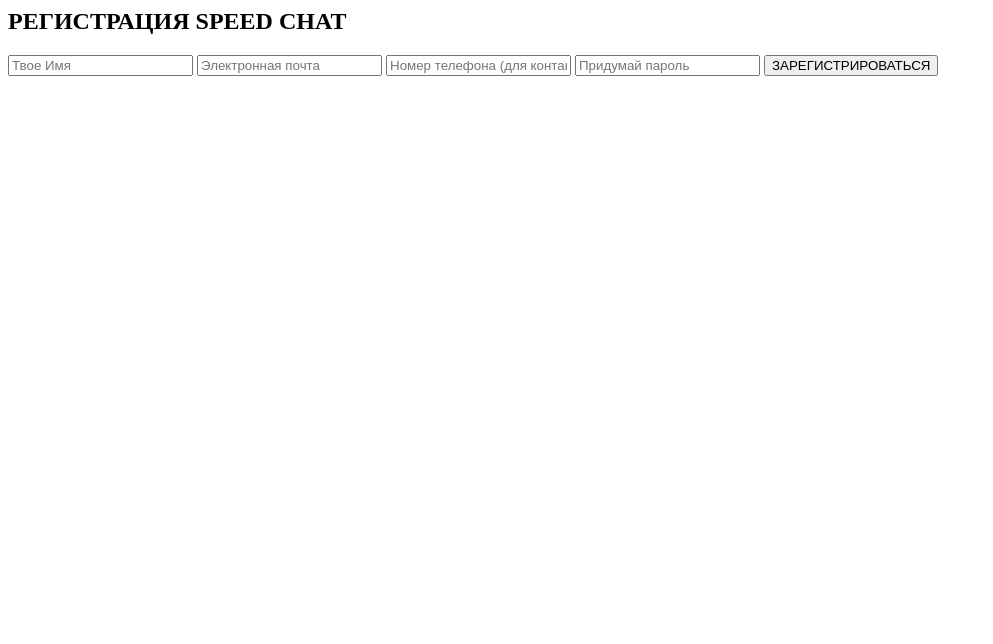
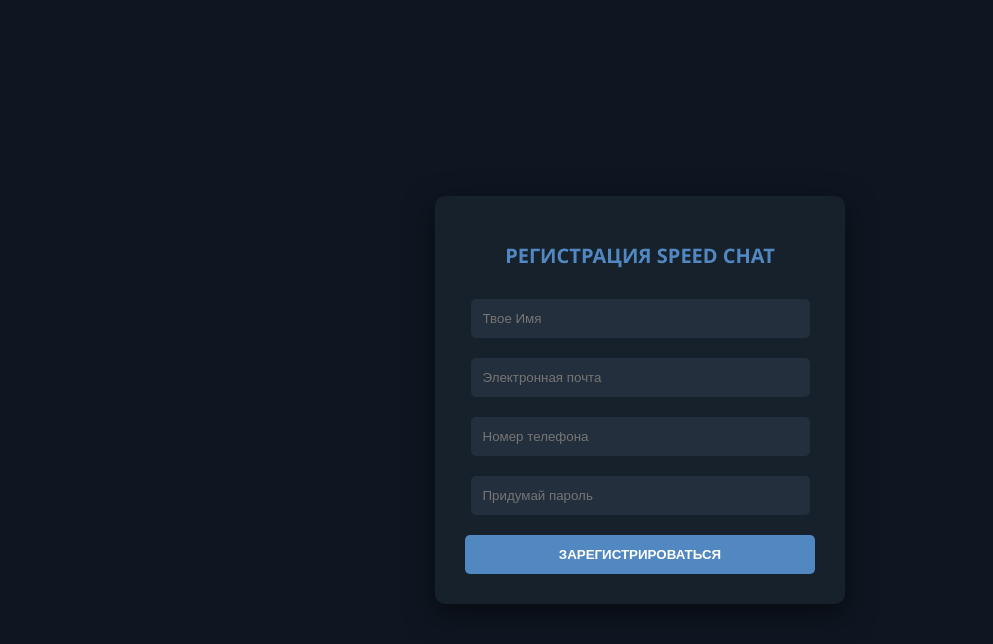
Before and after one commit to nktm068-sudo/SpeedChat, a plain HTML site: page index.html in a window 1280 px wide. Both pictures are taken after a click on the button "ЗАРЕГИСТРИРОВАТЬСЯ". Shown: the whole page, without its empty margins (0-993 px from the left). Drawn offline with Linux system fonts and the light colour scheme.

Commit message:
Update index.html

```diff
--- a/index.html
+++ b/index.html
@@ -1,21 +1,105 @@
+<!DOCTYPE html>
+<html lang="ru">
+<head>
+    <meta charset="UTF-8">
+    <meta name="viewport" content="width=device-width, initial-scale=1.0">
+    <title>SPEED CHAT | ЛДФЛДФ</title>
+    <style>
+        /* 1. СТИЛЬ (TG DARK) */
+        body {
+            background-color: #0e1621;
+            color: #ffffff;
+            font-family: 'Segoe UI', Tahoma, sans-serif;
+            margin: 0;
+            display: flex;
+            justify-content: center;
+            align-items: center;
+            height: 100vh;
+        }
+        .tg-container {
+            width: 350px;
+            background: #17212b;
+            border-radius: 10px;
+            box-shadow: 0 10px 30px rgba(0,0,0,0.5);
+            padding: 30px;
+            text-align: center;
+        }
+        h2 { color: #5288c1; margin-bottom: 20px; font-size: 20px; }
+        input {
+            width: 90%;
+            padding: 12px;
+            margin: 10px 0;
+            border: none;
+            border-radius: 5px;
+            background: #242f3d;
+            color: white;
+            outline: none;
+        }
+        button {
+            width: 100%;
+            padding: 12px;
+            border: none;
+            border-radius: 5px;
+            background: #5288c1;
+            color: white;
+            font-weight: bold;
+            cursor: pointer;
+            transition: 0.3s;
+            margin-top: 10px;
+        }
+        button:hover { background: #6399d1; }
+    </style>
+</head>
+<body>
+
     <div class="tg-container" id="auth-box">
         <div id="reg-form">
             <h2>РЕГИСТРАЦИЯ SPEED CHAT</h2>
             <input type="text" id="reg-name" placeholder="Твое Имя">
             <input type="email" id="reg-email" placeholder="Электронная почта">
-        <input type="tel" id="reg-phone" placeholder="Номер телефона (для контактов)">
+            <input type="tel" id="reg-phone" placeholder="Номер телефона">
             <input type="password" id="reg-pass" placeholder="Придумай пароль">
             <button onclick="register()">ЗАРЕГИСТРИРОВАТЬСЯ</button>
         </div>
-
-    <div id="login-form" style="display:none;">
-        <h2>ВХОД</h2>
-        <input type="email" id="login-email" placeholder="Почта">
-        <input type="password" id="login-pass" placeholder="Пароль">
-        <button onclick="login()">ВОЙТИ</button>
-    </div>
     </div>
 
-<div id="chat-window" style="display:none; width: 100%; height: 100vh;">
-    <iframe src="https://smartchatfree.com" width="100%" height="100%" frameborder="0"></iframe>
+    <!-- ОКНО ЧАТА -->
+    <div id="chat-window" style="display:none; width: 100%; height: 100vh; background: #0e1621;">
+        <h3 id="welcome-user" style="text-align: center; color: #5288c1; padding-top: 20px;"></h3>
+        <iframe src="https://smartchatfree.com" width="100%" height="85%" frameborder="0"></iframe>
     </div>
+
+    <script>
+        /* 2. МОЗГИ (ЛДФЛДФ + АВТО-ВХОД) */
+        const MASTER_KEY = "1qaz2wsx3edc4rfv5tgb_?!:"; // Я ВСЁ ПОМНЮ! 🗝️
+
+        window.onload = function() {
+            const session = localStorage.getItem('ldf_active_session');
+            if (session) {
+                showChat(session);
+            }
+        };
+
+        function register() {
+            const name = document.getElementById('reg-name').value;
+            const email = document.getElementById('reg-email').value;
+            const pass = document.getElementById('reg-pass').value;
+
+            if (name && pass) {
+                localStorage.setItem('user_name', name);
+                localStorage.setItem('user_pass', pass);
+                localStorage.setItem('ldf_active_session', name);
+                showChat(name);
+            } else {
+                alert("ЛДФЛДФ: Введи Имя и Пароль!");
+            }
+        }
+
+        function showChat(name) {
+            document.getElementById('auth-box').style.display = 'none';
+            document.getElementById('chat-window').style.display = 'block';
+            document.getElementById('welcome-user').innerText = "Агент " + name + " в сети";
+        }
+    </script>
+</body>
+</html>
```
Lines whose indentation alone changed are shown as unchanged.
